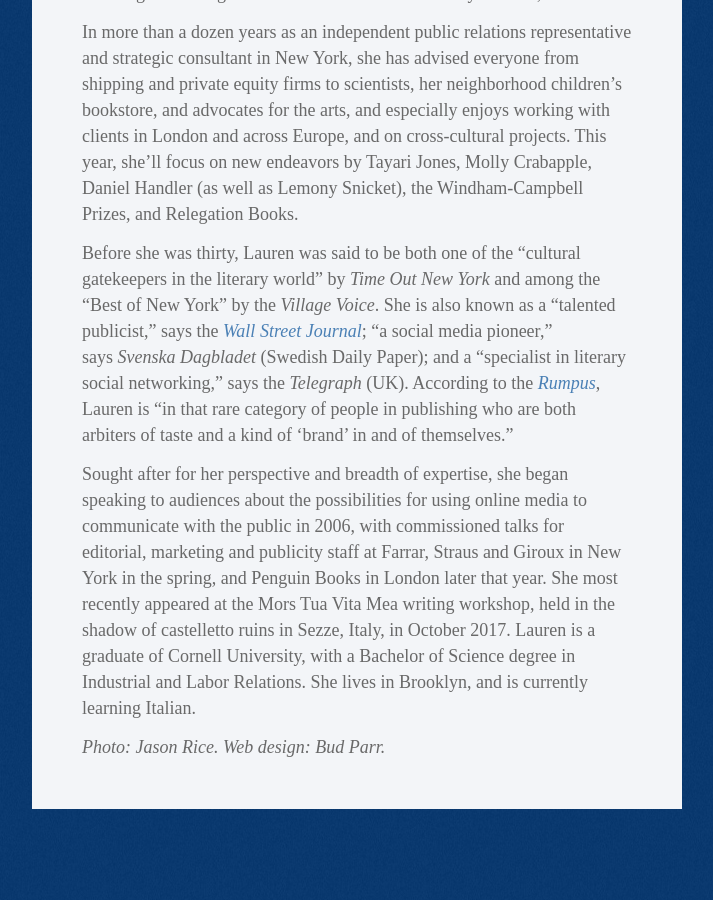
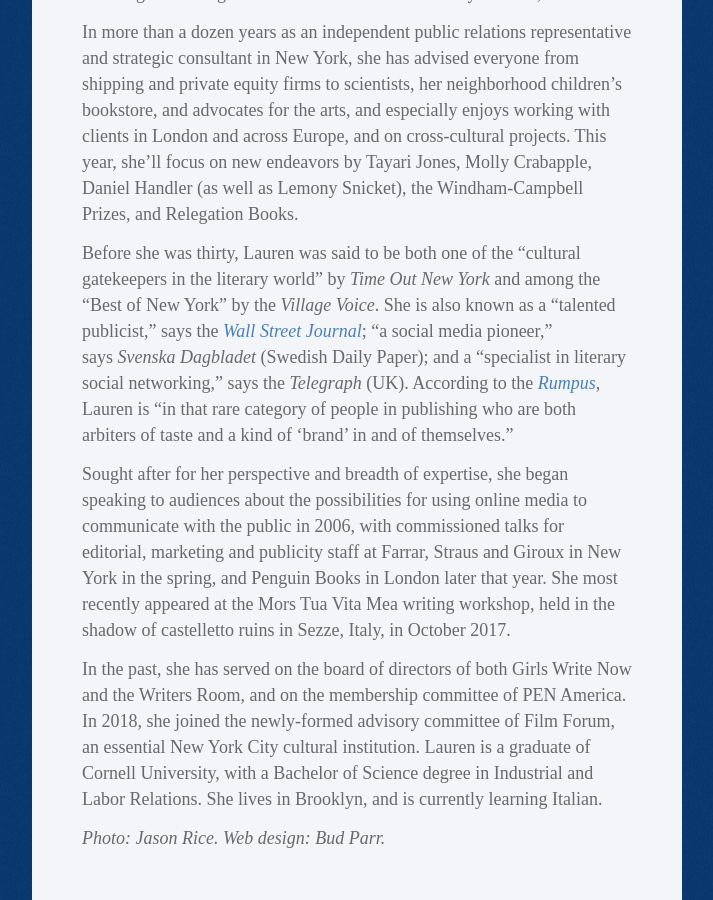
Before and after one commit to sonnetmedia/laurencerand.com, a Jekyll site: the page built from _pages/home.md, in a window 1280 px wide and 900 px high, scrolled down 895 px. Shown: the whole window, without its empty margins (33-746 px from the left). Built offline with Jekyll 4.4.1, drawn with Linux system fonts in a browser that asks for light colours; before the commit the page ends 1704 px from its top, so only the background shows below that.

Commit message:
Updated '_pages/home.md' via CloudCannon

```diff
--- a/_pages/home.md
+++ b/_pages/home.md
@@ -10,6 +10,8 @@
 
 Before she was thirty, Lauren was said to be both one of the “cultural gatekeepers in the literary world” by&nbsp;*Time Out New York*&nbsp;and among the “Best of New York” by the&nbsp;*Village Voice*. She is also known as a “talented publicist,” says the&nbsp;[*Wall Street Journal*](http://www.wsj.com/articles/how-preparation-for-the-next-life-became-a-big-hit-for-tyrant-1421351378?tesla=y); “a social media pioneer,” says&nbsp;*Svenska Dagbladet*&nbsp;(Swedish Daily Paper); and a “specialist in literary social networking,” says the&nbsp;*Telegraph*&nbsp;(UK). According to the&nbsp;[*Rumpus*](http://therumpus.net/2012/05/lit-link-round-up-16/), Lauren is “in that rare category of people in publishing who are both arbiters of taste and a kind of ‘brand’ in and of themselves.”
 
-Sought after for her perspective and breadth of expertise, she began speaking to audiences about the possibilities for using online media to communicate with the public in 2006, with commissioned talks for editorial, marketing and publicity staff at Farrar, Straus and Giroux in New York in the spring, and Penguin Books in London later that year. She most recently appeared at the Mors Tua Vita Mea writing workshop, held in the shadow of castelletto ruins in Sezze, Italy, in October 2017. Lauren is a graduate of Cornell University, with a Bachelor of Science degree in Industrial and Labor Relations. She lives in Brooklyn, and is currently learning Italian.
+Sought after for her perspective and breadth of expertise, she began speaking to audiences about the possibilities for using online media to communicate with the public in 2006, with commissioned talks for editorial, marketing and publicity staff at Farrar, Straus and Giroux in New York in the spring, and Penguin Books in London later that year. She most recently appeared at the Mors Tua Vita Mea writing workshop, held in the shadow of castelletto ruins in Sezze, Italy, in October 2017.&nbsp;
+
+In the past, she has served on the board of directors of both Girls Write Now and the Writers Room, and on the membership committee of PEN America. In 2018, she joined the newly-formed advisory committee of Film Forum, an essential New York City cultural institution. Lauren is a graduate of Cornell University, with a Bachelor of Science degree in Industrial and Labor Relations. She lives in Brooklyn, and is currently learning Italian.
 
 *Photo: Jason Rice. Web design: Bud Parr.*
```
